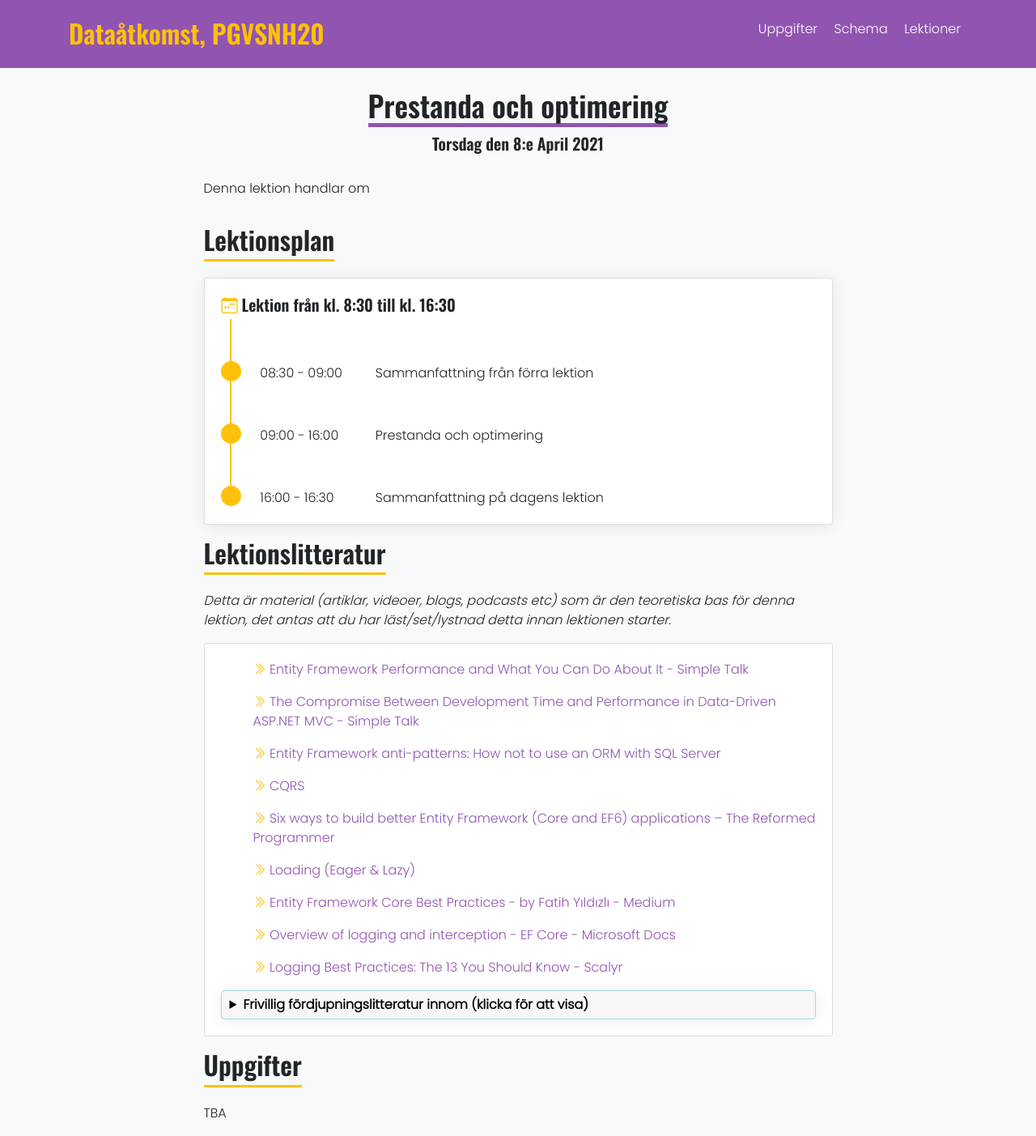
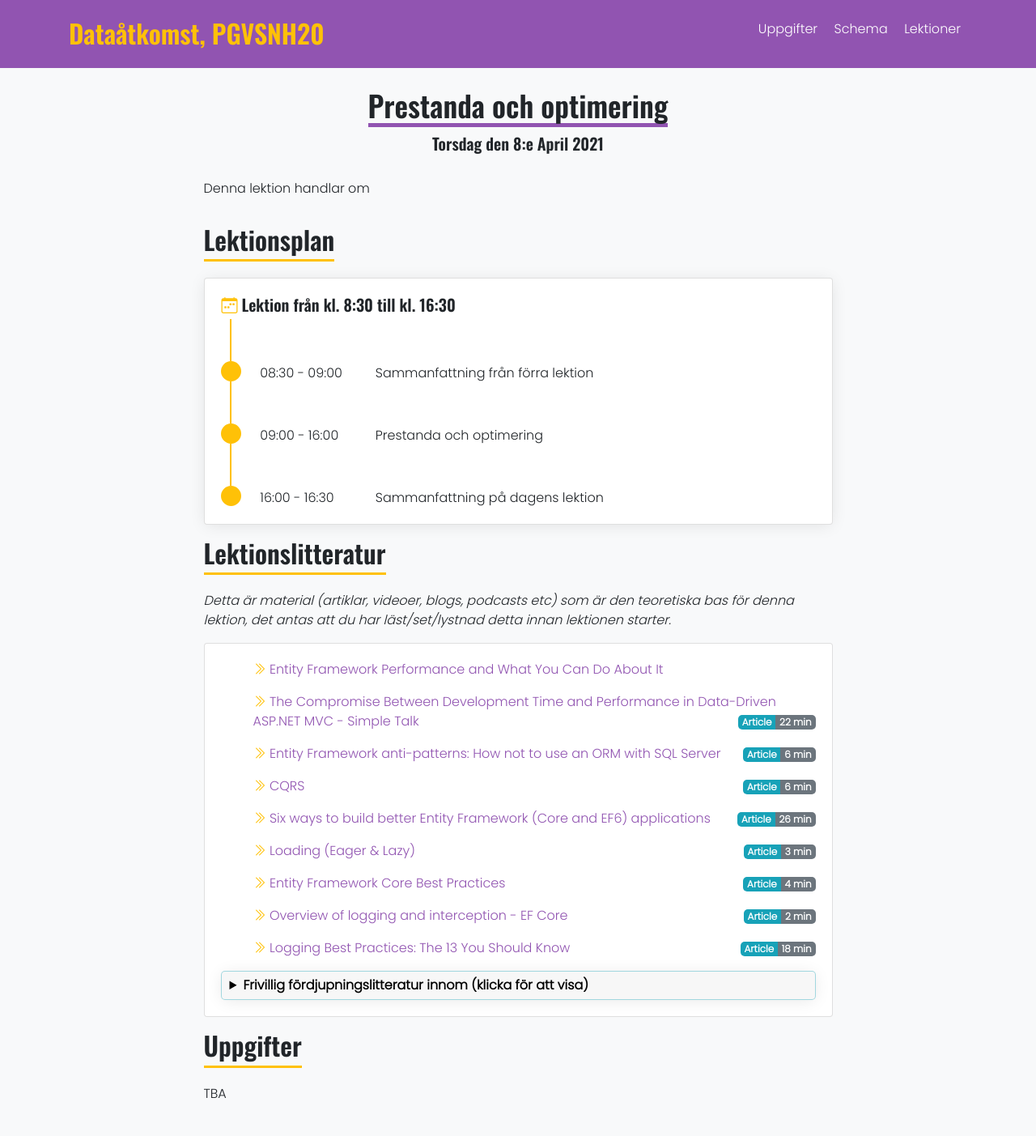
Before and after one commit to PGVSNH20/PGVSNH20-dataatkomst, a Jekyll site: the page built from lectures/performance.md, in a window 1280 px wide. Shown: the whole page at 81% size. Built offline with Jekyll 4.4.1, drawn with Linux system fonts in a browser that asks for light colours; nearby versions of some CDN libraries; after the commit the page ends 1379 px from its top, so only the background shows below that.

Commit message:
Updates links

```diff
--- a/_data/lecture_prestanda_och_optimering.yml
+++ b/_data/lecture_prestanda_och_optimering.yml
@@ -9,33 +9,76 @@ optionalLitterateur:
   totalAudioTime: 0
 notInTopic:
   literature:
-  - title: "Entity Framework Performance and What You Can Do About It - Simple Talk"
+  - title: "Entity Framework Performance and What You Can Do About It"
     url: https://www.red-gate.com/simple-talk/dotnet/net-tools/entity-framework-performance-and-what-you-can-do-about-it/
+    description: >
+      Lenth: 35
   - title: "The Compromise Between Development Time and Performance in Data-Driven ASP.NET MVC - Simple Talk"
     url: https://www.red-gate.com/simple-talk/dotnet/asp-net/the-compromise-between-development-time-and-performance-in-data-driven-asp-net-mvc/
+    timeType: Article
+    timeMinutes: 22
+    timeBadge: info
   - title: "Entity Framework anti-patterns: How not to use an ORM with SQL Server"
     url: https://www.ben-morris.com/entity-framework-anti-patterns-how-not-to-use-an-orm-with-sql-server/
+    timeType: Article
+    timeMinutes: 6
+    timeBadge: info
   - title: "CQRS"
     url: https://martinfowler.com/bliki/CQRS.html
-  - title: "Six ways to build better Entity Framework (Core and EF6) applications – The Reformed Programmer"
+    timeType: Article
+    timeMinutes: 6
+    timeBadge: info
+  - title: "Six ways to build better Entity Framework (Core and EF6) applications"
     url: https://www.thereformedprogrammer.net/six-ways-to-build-better-entity-framework-core-and-ef6-applications/
+    timeType: Article
+    timeMinutes: 26
+    timeBadge: info
   - title: "Loading (Eager & Lazy)"
     url: https://entityframeworkcore.com/querying-data-loading-eager-lazy
-  - title: "Entity Framework Core Best Practices - by Fatih Yıldızlı - Medium"
+    timeType: Article
+    timeMinutes: 3
+    timeBadge: info
+  - title: "Entity Framework Core Best Practices"
     url: https://medium.com/@fatih_yildizli/entity-framework-core-best-practices-dd567c998054
-  - title: "Overview of logging and interception - EF Core - Microsoft Docs"
+    timeType: Article
+    timeMinutes: 4
+    timeBadge: info
+  - title: "Overview of logging and interception - EF Core"
     url: https://docs.microsoft.com/en-us/ef/core/logging-events-diagnostics/?tabs=v3
-  - title: "Logging Best Practices: The 13 You Should Know - Scalyr"
+    timeType: Article
+    timeMinutes: 2
+    timeBadge: info
+  - title: "Logging Best Practices: The 13 You Should Know"
     url: https://www.scalyr.com/blog/the-10-commandments-of-logging/
+    timeType: Article
+    timeMinutes: 18
+    timeBadge: info
   optionalLiterature:
-  - title: "EF Core – Combining SQL and NoSQL databases for better performance – The Reformed Programmer"
+  - title: "EF Core performance tuning"
+    url: https://livebook.manning.com/book/entity-framework-core-in-action/chapter-12/1
+    timeType: Article
+    timeMinutes: 50
+    timeBadge: info
+  - title: "EF Core – Combining SQL and NoSQL databases for better performance"
     url: https://www.thereformedprogrammer.net/ef-core-combining-sql-and-nosql-databases-for-better-performance/
+    timeType: Article
+    timeMinutes: 16
+    timeBadge: info
   - title: "Chapter 12: EF Core performance tuning - Entity Framework Core in Action"
     url: https://livebook.manning.com/book/entity-framework-core-in-action/chapter-12
-  - title: "The Repository Pattern isn’t an Anti-Pattern; You’re just doing it wrong. – Brian Bu"
+  - title: "The Repository Pattern isn’t an Anti-Pattern; You’re just doing it wrong"
     url: https://brianbu.com/2019/09/25/the-repository-pattern-isnt-an-anti-pattern-youre-just-doing-it-wrong/
-  - title: "Building high performance database queries using Entity Framework Core and AutoMapper – The Reformed Programmer"
+    timeType: Article
+    timeMinutes: 20
+    timeBadge: info
+  - title: "Building high performance database queries using Entity Framework Core and AutoMapper"
     url: https://www.thereformedprogrammer.net/building-efficient-database-queries-using-entity-framework-core-and-automapper/
-  - title: "Debugging Entity Framework with SQL Server Profiler - Royal Jay"
+    timeType: Article
+    timeMinutes: 18
+    timeBadge: info
+  - title: "Debugging Entity Framework with SQL Server Profiler"
     url: https://royaljay.com/development/debugging-entity-framework-sql-server-profiler/
+    timeType: Article
+    timeMinutes: 4
+    timeBadge: info
 topics:
```
Also changed, not shown: _data/lecture_dataatkomst_och_dokument_databaser.yml (+14 -2 lines).
